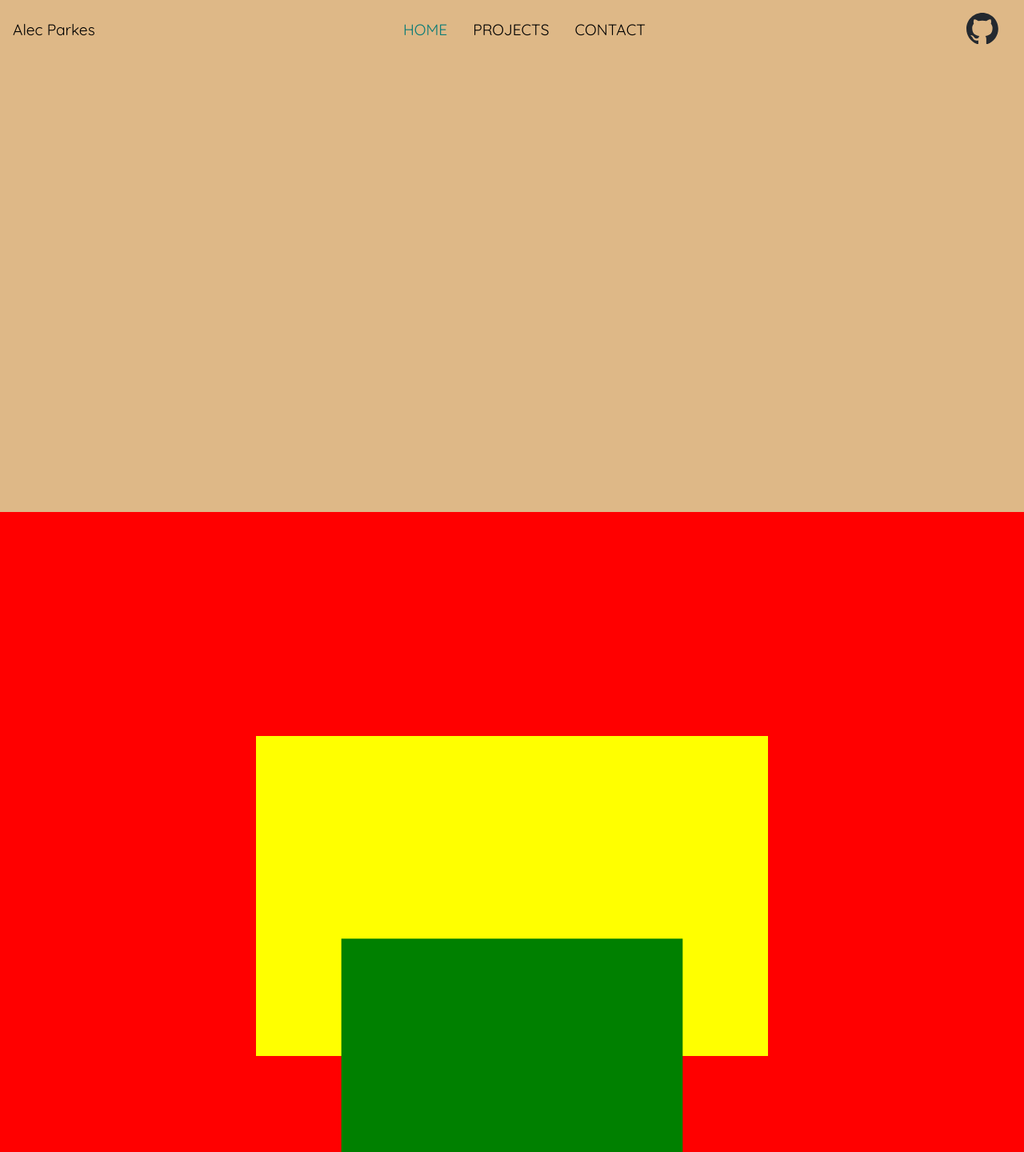
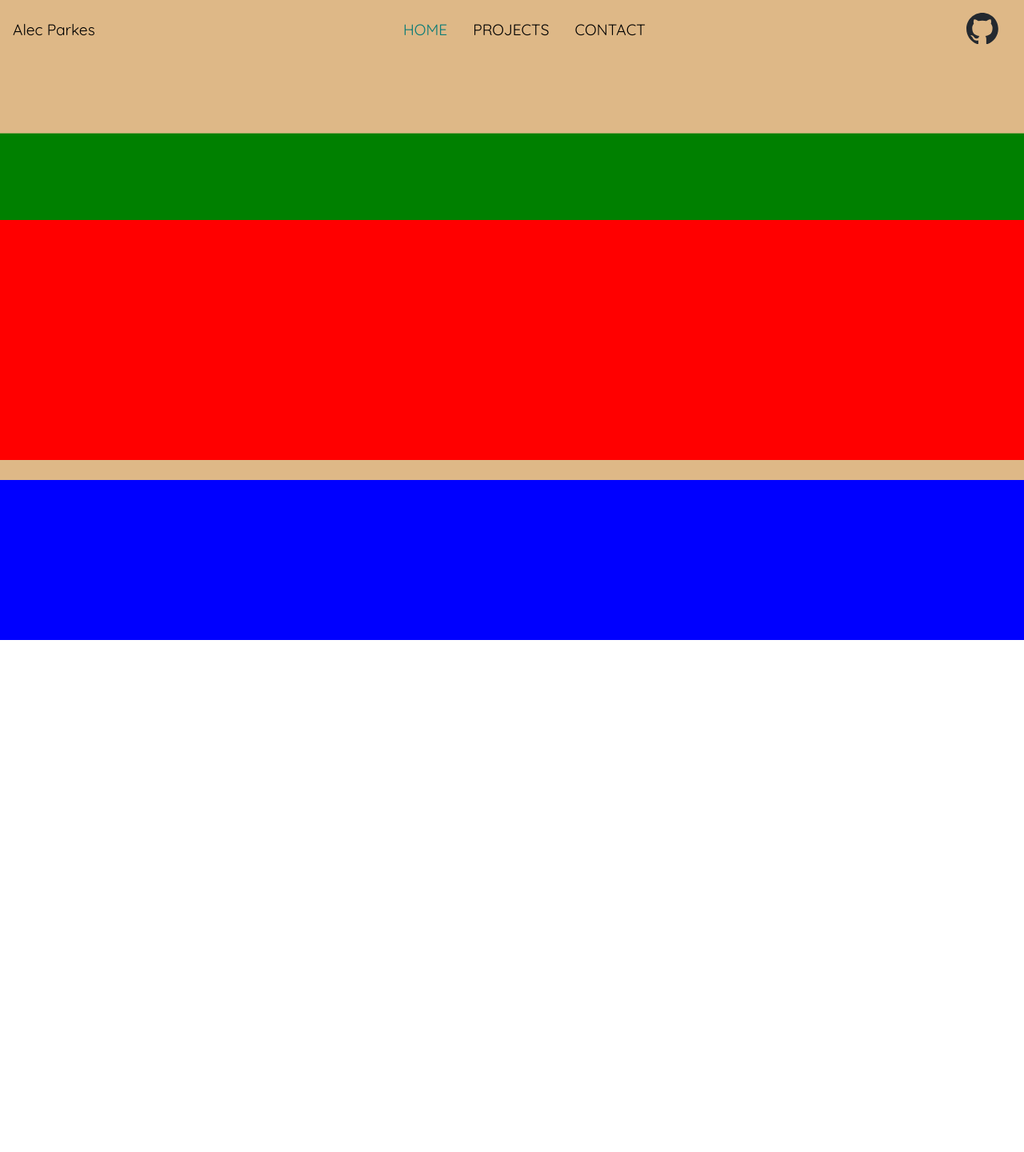
Before and after one commit to AlanBark/projects-showcase, a SvelteKit app: page / in a window 1280 px wide. Shown: the whole page at 80% size. After the commit the page ends 800 px from the top, so only its background shows below. Built offline with nearby package versions, Linux system fonts and the light colour scheme.

Commit message:
parallax progress

```diff
--- a/src/components/Header.svelte
+++ b/src/components/Header.svelte
@@ -9,6 +9,11 @@
     padding: 1rem;
     align-items: center;
     background: none;
+    z-index: 100;
+    position: fixed;
+    top: 0;
+    left: 0;
+    right: 0;
   }
   .nav {
     display: flex;
--- a/src/routes/+page.svelte
+++ b/src/routes/+page.svelte
@@ -15,69 +15,54 @@
     height: 100vh;
     width: 100vw;
   }
-  .parallax-container {
-    height: 100vh;
+  .parallax {
     overflow-y: auto;
     overflow-x: hidden;
-    perspective: 1px;
-    transform-style: preserve-3d;
+    perspective: 100px;
+    height: 100vh;
+    background-color: burlywood;
+    top: 0;
+    left: 0;
+    right: 0;
+    bottom: 0;
+    position: absolute;
   }
-  .parallax-layer {
-    position: fixed;
-    top: 0;
-    width: 100%;
-    height: 100%;
-    z-index: 100;
-    min-height: 100px;
+  .layer {
+    height: 300px;
   }
-  .parallax-far {
-    background-color: burlywood;
-    height: 80%;
-    width: 100%;
-    top: 0px;
-    z-index: 0;
+  .content {
+    height: 100rem;
+    background-color: rebeccapurple;
+    top: 100%;
+    left: 0;
+    right: 0;
+    z-index: 5;
+    display: block;
+    position: absolute;
   }
-  .parallax-layer.l1 {
-    height: 100rem;
-    background-color: red;
-    transform: translateZ(0);
-    scale: 1;
-  }
-  .parallax-layer.l2 {
-    background-color: yellow;
-    transform: translateZ(-1px);
-    top: 10rem;
-    scale: 1;
-  }
-  .parallax-layer.l3 {
-    background-color: green;
-    transform: translateZ(-2px);
-    top: 50rem;
-    scale: 1;
-  }
-  .showcase {
+  .l1 {
+    transform: translateZ(0px);
     background-color: blue;
   }
-  .message {
+  .l2 {
+    transform: translateZ(-100px);
+    scale: 2;
+    background-color: red;
+  }
+  .l3 {
+    transform: translateZ(-200px);
     background-color: green;
-  }
-  .footer {
-    background-color: black;
+    scale: 3;
   }
 </style>
 
-<div class="content">
-  <section class="splash full">
-    <div class="parallax-far"></div>
-    <div class="parallax-container">
-      <div class="parallax-layer l1"></div>
-      <div class="parallax-layer l2"></div>
-      <div class="parallax-layer l3"></div>
-      <div class="parallax-content">
-        <h1>Parallax test</h1>
-      </div>
-    </div>
-  </section>
+<div class="parallax">
+  <div class="layer l3"></div>
+  <div class="layer l2"></div>
+  <div class="layer l1"></div>
+  <div class="content">
+    <h1>Hello World</h1>
+  </div>
   <!-- <section class="showcase full">
 
   </section>
```
